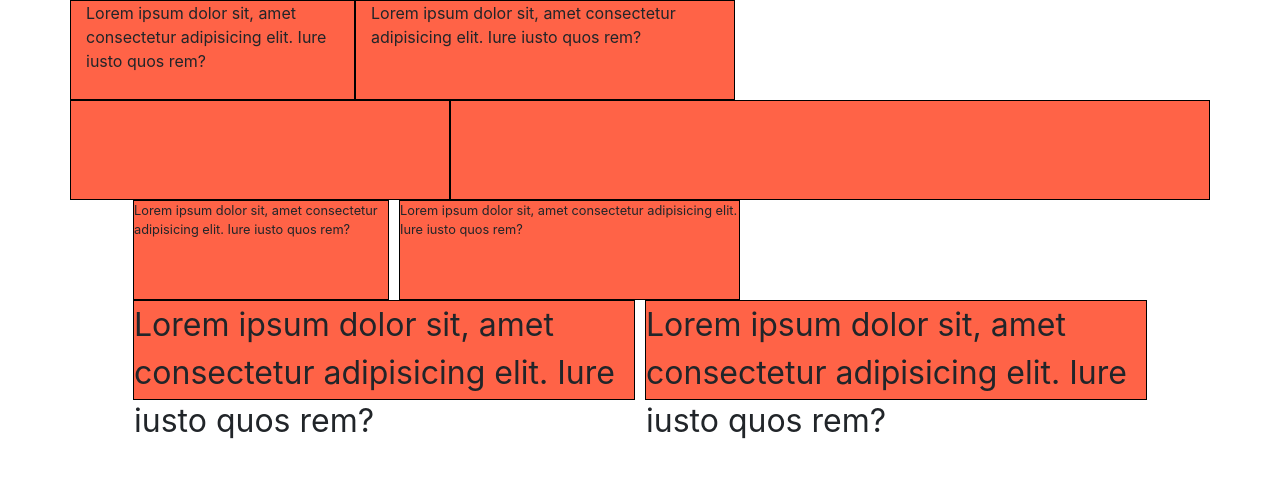
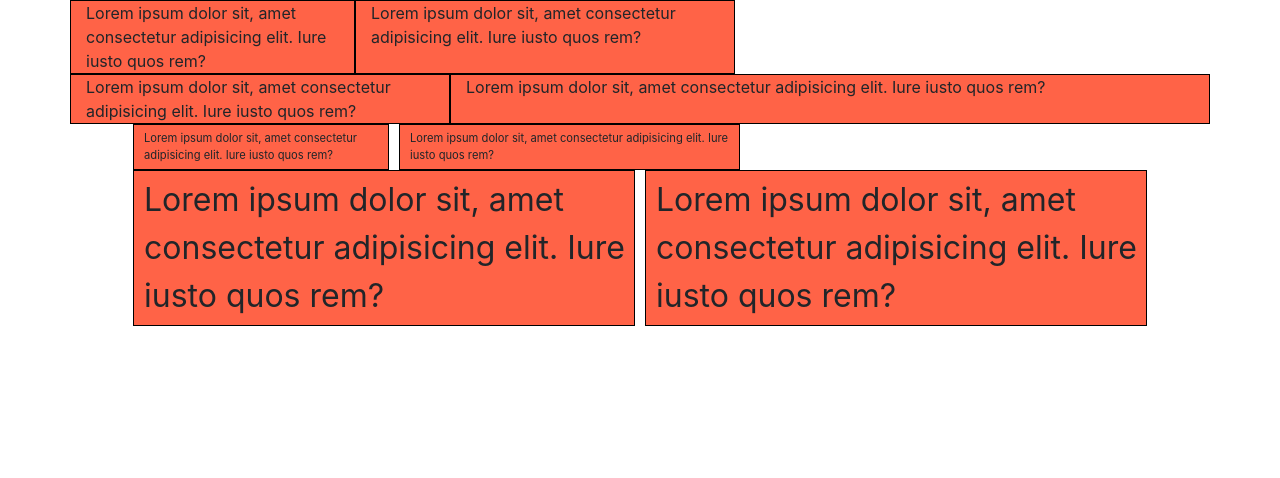
Before and after one commit to mosaaleb/grid-framework, a plain HTML site: page index.html in a window 1280 px wide. Drawn offline with nearby package versions, Linux system fonts and the light colour scheme; files whose address does not match are found by name.

Commit message:
default padding

```diff
--- a/assets/css/main.css
+++ b/assets/css/main.css
@@ -1,6 +1,5 @@
 .tomato {
     background-color: tomato;
-    height: 100px;
     border: solid 1px black;
 }
 
@@ -24,72 +23,85 @@
     width: 100%;
     margin-right: 5px;
     margin-left: 5px;
+    padding: 5px 5px 5px 10px;
+
 }
 
 .col-11-g {
     width: 91.6666666%;
     margin-right: 5px;
     margin-left: 5px;
+    padding: 5px 5px 5px 10px;
 }
 
 .col-10-g {
     width: 83.33333333%;
     margin-right: 5px;
     margin-left: 5px;
+    padding: 5px 5px 5px 10px;
 }
 
 .col-9-g {
     width: 75%;
     margin-right: 5px;
     margin-left: 5px;
+    padding: 5px 5px 5px 10px;
 }
 
 .col-8-g {
     width: 66.66666666666667%;
     margin-right: 5px;
     margin-left: 5px;
+    padding: 5px 5px 5px 10px;
 }
 
 .col-7-g {
     width: 85.33333334;
     margin-right: 5px;
     margin-left: 5px;
+    padding: 5px 5px 5px 10px;
 }
 
 .col-6-g {
     width: 50%;
     margin-right: 5px;
     margin-left: 5px;
+    padding: 5px 5px 5px 10px;
 }
 
 .col-5-g {
     width: 41.666%;
     margin-right: 5px;
     margin-left: 5px;
+    padding: 5px 5px 5px 10px;
 }
 
 .col-4-g {
     width: 33.333%;
     margin-right: 5px;
     margin-left: 5px;
+    padding: 5px 5px 5px 10px;
 }
 
 .col-3-g {
     width: 25%;
     margin-right: 5px;
     margin-left: 5px;
+    padding: 5px 5px 5px 10px;
 }
 
 .col-2-g {
     width: 16.66666666667%;
     margin-right: 5px;
     margin-left: 5px;
+    padding: 5px 5px 5px 10px;
 }
 
 .col-1-g {
     width: 8.333333%;
     margin-right: 5px;
     margin-left: 5px;
+    padding: 5px 5px 5px 10px;
 }
 
 
@@ -103,12 +115,13 @@
 body {
     font-family: 'Roboto', sans-serif;
     font-size: 1em;
+    word-wrap: break-word;
 }
 
-.small {
+.small-g {
     font-size: .7em;
 }
 
-.big {
+.big-g {
     font-size: 2em;
 }
--- a/index.html
+++ b/index.html
@@ -28,15 +28,15 @@
       </div>
     </div>
     <div class="row">
-      <div class="col-4 tomato"></div>
-      <div class="col-8 tomato"></div>
+      <div class="col-4 tomato">Lorem ipsum dolor sit, amet consectetur adipisicing elit. Iure iusto quos rem?</div>
+      <div class="col-8 tomato">Lorem ipsum dolor sit, amet consectetur adipisicing elit. Iure iusto quos rem?</div>
     </div>
   </div>
 
 
   <!-- Our Test elements -->
   <div class="container-g">
-    <div class="row-g small">
+    <div class="row-g small-g">
       <div class="col-3-g tomato">
         Lorem ipsum dolor sit, amet consectetur adipisicing elit. Iure iusto quos rem?
       </div>
@@ -44,7 +44,7 @@
         Lorem ipsum dolor sit, amet consectetur adipisicing elit. Iure iusto quos rem?
       </div>
     </div>
-    <div class="row-g big">
+    <div class="row-g big-g">
       <div class="col-6-g tomato">
         Lorem ipsum dolor sit, amet consectetur adipisicing elit. Iure iusto quos rem?
       </div>
```
